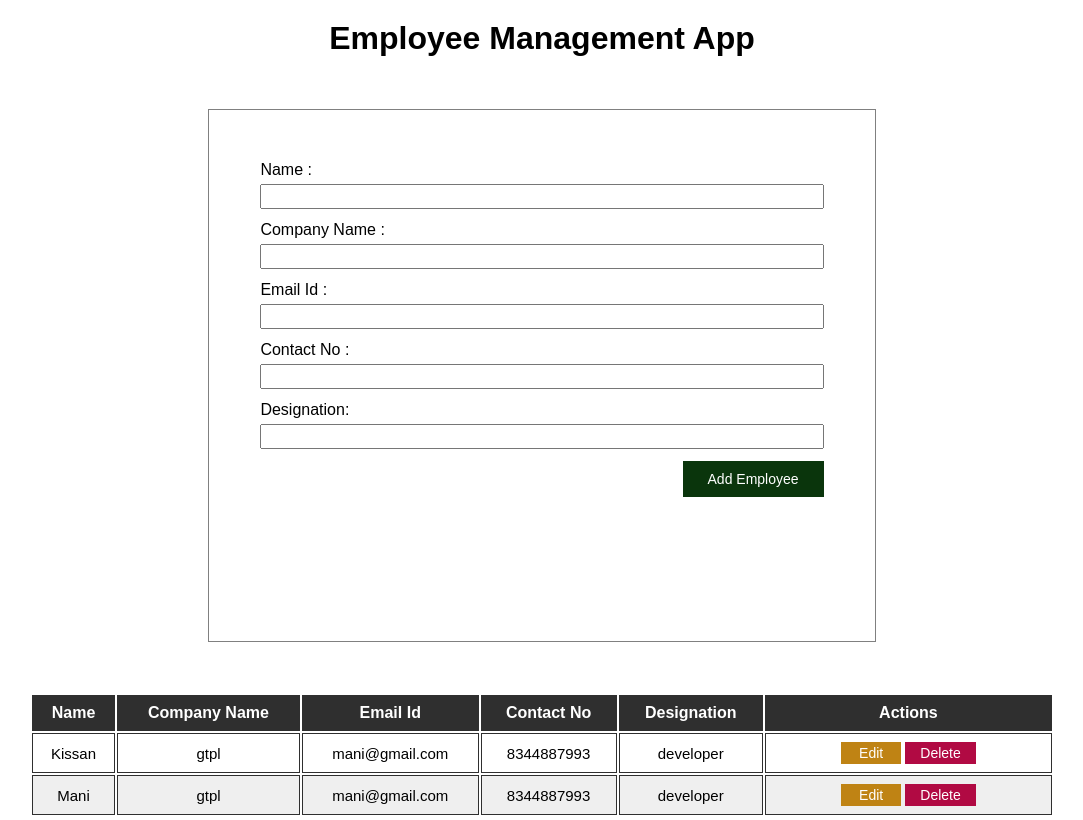
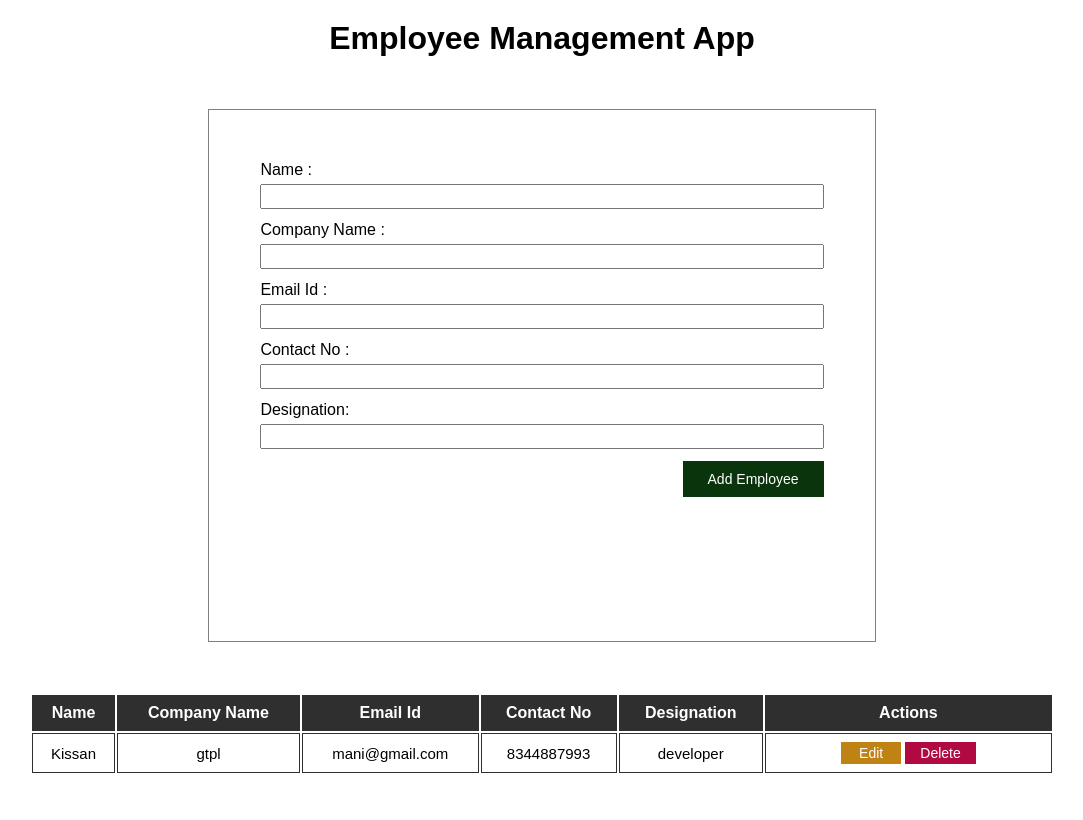
Before and after one commit to kissanmani/react-CRUD, a React (Create React App) app: page / in a window 1280 px wide. Shown: the whole page, without its empty margins (98-1181 px from the left). Built offline with nearby package versions, Linux system fonts and the light colour scheme.

Commit message:
1 file modified

```diff
--- a/App.js
+++ b/App.js
@@ -8,8 +8,7 @@ class App extends Component{
     state = {
 
         users:[
-          {name:"Kissan", companyName:"gtpl", emailId:"mani@gmail.com", contactNo:"8344887993", designation:"developer", isEditing:false},
-          {name:"Mani", companyName:"gtpl", emailId:"mani@gmail.com", contactNo:"8344887993", designation:"developer", isEditing:false}
+          {name:"Kissan", companyName:"gtpl", emailId:"mani@gmail.com", contactNo:"8344887993", designation:"developer", isEditing:false}
 
 
 
```
